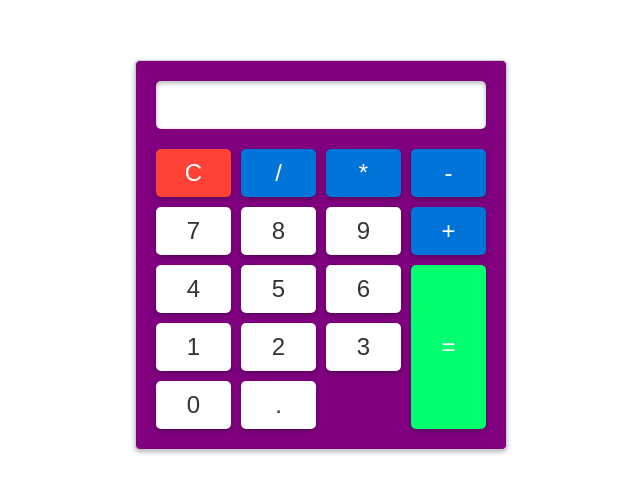
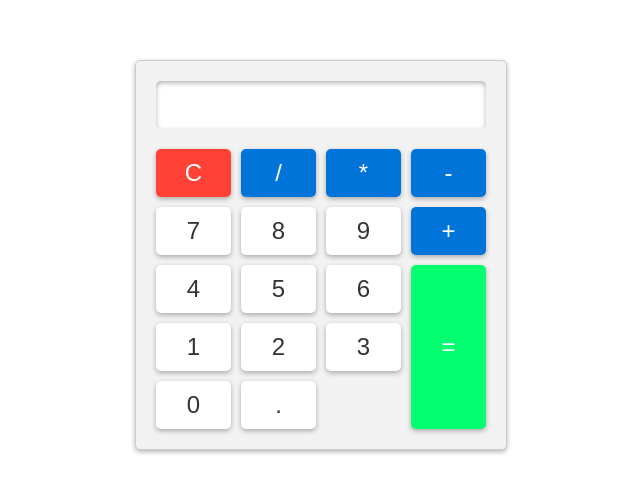
Before and after one commit to DVGabriel/Basic-Calculator, a plain HTML site: page index.html in a window 1280 px wide. Shown: the part 145-638 px from the top of the page, without its empty margins (319-959 px from the left). Drawn offline with Linux system fonts and the light colour scheme.

Commit message:
Update calculator.css

```diff
--- a/calculator.css
+++ b/calculator.css
@@ -12,7 +12,7 @@ body{
 }
 
 #calculator{
-    background-color: purple;
+    background-color: #f2f2f2;
     padding: 20px;
     max-width: 400px;
     margin: 0 auto;
```
